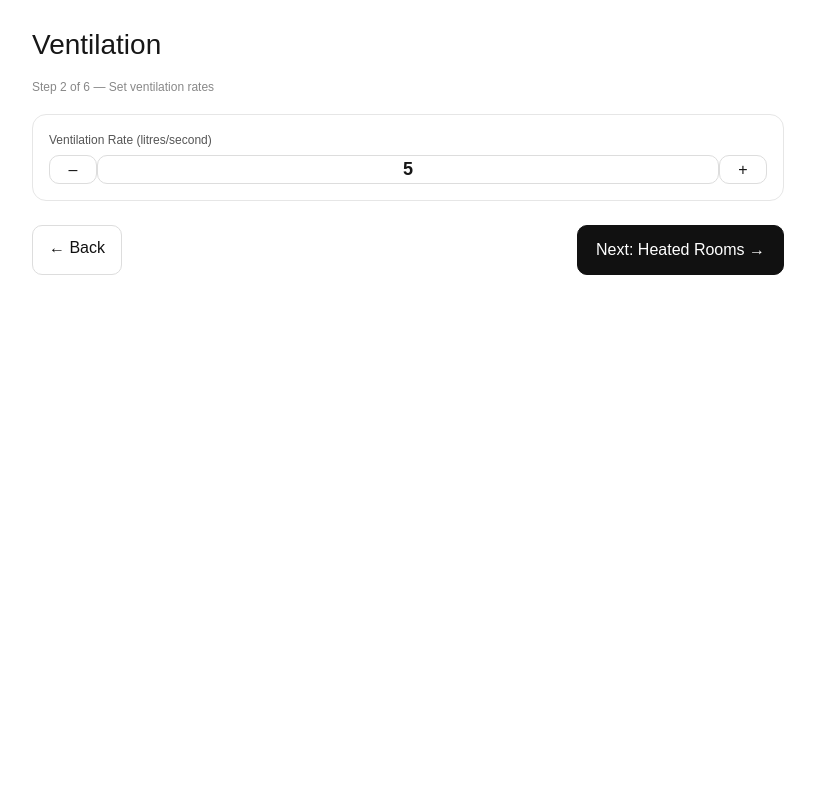
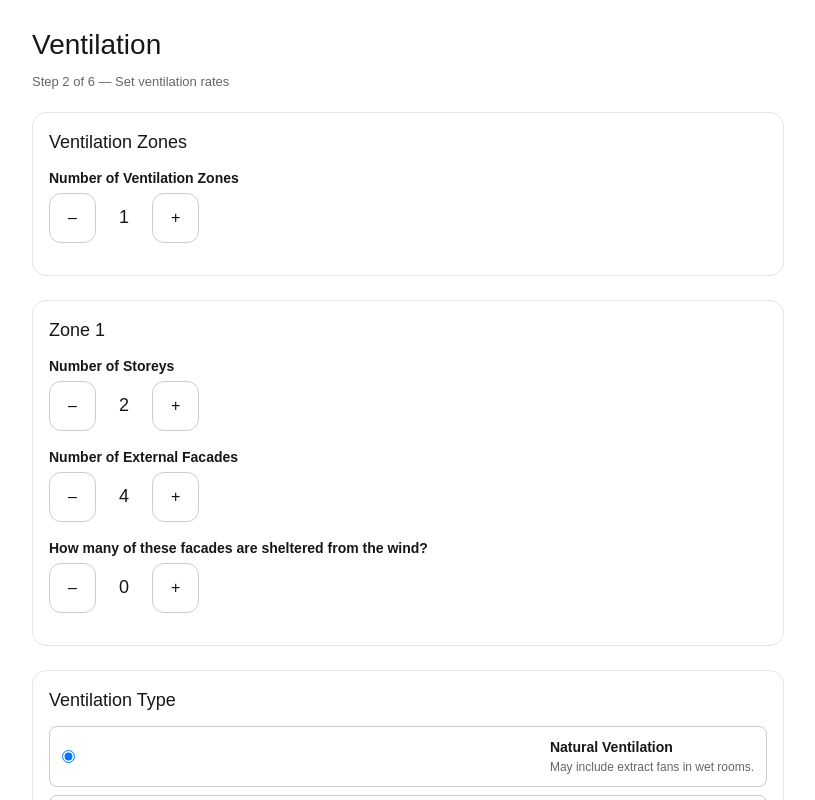
Before and after one commit to damowhu11-1979/heat-demand, a Next.js app: page /ventilation in a window 1280 px wide. Shown: the top 800 px of the page, without its empty margins (232-1047 px from the left). Built offline with nearby package versions, Linux system fonts and the light colour scheme.

Commit message:
Update page.tsx

```diff
--- a/app/ventilation/page.tsx
+++ b/app/ventilation/page.tsx
@@ -1,15 +1,13 @@
 'use client';
 
-import React, { useEffect, useMemo, useState } from 'react';
+import React, { useEffect, useState } from 'react';
 import Link from 'next/link';
 
-/* ----- tiny localStorage helpers ----- */
-const VENT_KEY = 'mcs.ventilation';
-
+/* ----- Helpers ----- */
 const readVent = () => {
   if (typeof window === 'undefined') return null;
   try {
-    const r = localStorage.getItem(VENT_KEY);
+    const r = localStorage.getItem('mcs.ventilation');
     return r ? JSON.parse(r) : null;
   } catch {
     return null;
@@ -19,26 +17,13 @@ const readVent = () => {
 const writeVent = (obj: any) => {
   if (typeof window === 'undefined') return;
   try {
-    localStorage.setItem(VENT_KEY, JSON.stringify(obj));
-  } catch {
-    // ignore
-  }
+    localStorage.setItem('mcs.ventilation', JSON.stringify(obj));
+  } catch {}
 };
 
-/* ----- small UI bits ----- */
+/* ----- Small UI Bits ----- */
 function Label({ children }: { children: React.ReactNode }) {
-  return (
-    <label
-      style={{
-        display: 'block',
-        fontSize: 12,
-        color: '#555',
-        marginBottom: 6,
-      }}
-    >
-      {children}
-    </label>
-  );
+  return <label style={{ display: 'block', fontSize: 14, fontWeight: 600, marginBottom: 4 }}>{children}</label>;
 }
 
 const card: React.CSSProperties = {
@@ -46,124 +31,104 @@ const card: React.CSSProperties = {
   border: '1px solid #e6e6e6',
   borderRadius: 14,
   padding: 16,
+  marginBottom: 24
 };
 
-const btnBox: React.CSSProperties = {
-  border: '1px solid #ddd',
-  borderRadius: 10,
-  background: '#fff',
-  cursor: 'pointer',
-};
+const inputRow: React.CSSProperties = { marginBottom: 16 };
+const primaryBtn: React.CSSProperties = { background: '#111', color: '#fff', padding: '12px 18px', borderRadius: 12, textDecoration: 'none', border: 0 };
+const secondaryBtn: React.CSSProperties = { background: '#fff', color: '#111', padding: '12px 18px', borderRadius: 12, textDecoration: 'none', border: '1px solid #ccc' };
 
-const valBox: React.CSSProperties = {
-  border: '1px solid #ddd',
-  borderRadius: 10,
-  display: 'grid',
-  placeItems: 'center',
-  fontSize: 18,
-  fontWeight: 600,
-};
-
-const primaryBtn: React.CSSProperties = {
-  border: '1px solid #111',
-  borderRadius: 10,
-  padding: '12px 18px',
-  background: '#111',
-  color: '#fff',
-  textDecoration: 'none',
-};
-
-const secondaryBtn: React.CSSProperties = {
-  border: '1px solid #ddd',
-  borderRadius: 10,
-  padding: '10px 16px',
-  background: '#fff',
-  color: '#111',
-  textDecoration: 'none',
+const btnBox = {
+  border: '1px solid #ccc',
+  padding: '10px 12px',
+  borderRadius: 8,
+  display: 'flex',
+  justifyContent: 'space-between',
+  alignItems: 'center',
+  marginBottom: 8,
+  fontSize: 14,
+  cursor: 'pointer'
 };
 
 /* ----- Stepper component ----- */
-function Stepper({
-  value,
-  setValue,
-  min = 0,
-  max = 999,
-  ariaLabel,
-}: {
-  value: number;
-  setValue: (n: number) => void;
-  min?: number;
-  max?: number;
-  ariaLabel?: string;
+function Stepper({ label, value, setValue, min = 0, max = 20 }: {
+  label: string, value: number, setValue: (n: number) => void, min?: number, max?: number
 }) {
-  const dec = () => setValue(Math.max(min, value - 1));
-  const inc = () => setValue(Math.min(max, value + 1));
-
   return (
-    <div
-      style={{
-        display: 'grid',
-        gridTemplateColumns: '48px 1fr 48px',
-        gap: 0,
-        alignItems: 'stretch',
-      }}
-    >
-      <button
-        type="button"
-        onClick={dec}
-        aria-label={`decrease ${ariaLabel || 'value'}`}
-        style={btnBox}
-      >
-        –
-      </button>
-      <div style={valBox} aria-live="polite">
-        {value}
+    <div style={inputRow}>
+      <Label>{label}</Label>
+      <div style={{ display: 'flex', alignItems: 'center', gap: 8 }}>
+        <button onClick={() => setValue(Math.max(min, value - 1))} style={secondaryBtn}>–</button>
+        <div style={{ minWidth: 40, textAlign: 'center', fontSize: 18 }}>{value}</div>
+        <button onClick={() => setValue(Math.min(max, value + 1))} style={secondaryBtn}>+</button>
       </div>
-      <button
-        type="button"
-        onClick={inc}
-        aria-label={`increase ${ariaLabel || 'value'}`}
-        style={btnBox}
-      >
-        +
-      </button>
     </div>
   );
 }
 
-/* ----- ✅ Default Page Component Export ----- */
 export default function VentilationPage(): React.JSX.Element {
-  const [ventRate, setVentRate] = useState(5);
+  const [zones, setZones] = useState(1);
+  const [storeys, setStoreys] = useState(2);
+  const [facades, setFacades] = useState(4);
+  const [sheltered, setSheltered] = useState(0);
+  const [type, setType] = useState('natural');
 
-  // Load on mount
   useEffect(() => {
     const saved = readVent();
-    if (saved?.ventRate !== undefined) {
-      setVentRate(saved.ventRate);
+    if (saved) {
+      if (saved.zones !== undefined) setZones(saved.zones);
+      if (saved.storeys !== undefined) setStoreys(saved.storeys);
+      if (saved.facades !== undefined) setFacades(saved.facades);
+      if (saved.sheltered !== undefined) setSheltered(saved.sheltered);
+      if (saved.type) setType(saved.type);
     }
   }, []);
 
-  // Save when value changes
   useEffect(() => {
-    writeVent({ ventRate });
-  }, [ventRate]);
+    writeVent({ zones, storeys, facades, sheltered, type });
+  }, [zones, storeys, facades, sheltered, type]);
 
   return (
     <main style={{ maxWidth: 800, margin: '0 auto', padding: 24 }}>
-      <h1 style={{ fontSize: 28, marginBottom: 12 }}>Ventilation</h1>
-      <div style={{ color: '#888', fontSize: 12, marginBottom: 18 }}>
-        Step 2 of 6 — Set ventilation rates
-      </div>
+      <h1 style={{ fontSize: 28, marginBottom: 6 }}>Ventilation</h1>
+      <div style={{ fontSize: 13, color: '#666', marginBottom: 20 }}>Step 2 of 6 — Set ventilation rates</div>
 
       <section style={card}>
-        <Label>Ventilation Rate (litres/second)</Label>
-        <Stepper
-          value={ventRate}
-          setValue={setVentRate}
-          min={0}
-          max={50}
-          ariaLabel="ventilation rate"
-        />
+        <h2 style={{ fontSize: 18, marginBottom: 12 }}>Ventilation Zones</h2>
+        <Stepper label="Number of Ventilation Zones" value={zones} setValue={setZones} />
+      </section>
+
+      <section style={card}>
+        <h2 style={{ fontSize: 18, marginBottom: 12 }}>Zone 1</h2>
+        <Stepper label="Number of Storeys" value={storeys} setValue={setStoreys} />
+        <Stepper label="Number of External Facades" value={facades} setValue={setFacades} />
+        <Stepper label="How many of these facades are sheltered from the wind?" value={sheltered} setValue={setSheltered} max={facades} />
+      </section>
+
+      <section style={card}>
+        <h2 style={{ fontSize: 18, marginBottom: 12 }}>Ventilation Type</h2>
+        {[
+          { key: 'natural', label: 'Natural Ventilation', desc: 'May include extract fans in wet rooms.' },
+          { key: 'mev', label: 'Mechanical Extract Ventilation (MEV)', desc: 'Extract-only unbalanced system.' },
+          { key: 'mv', label: 'Mechanical Ventilation (MV)', desc: 'Balanced (supply + extract).' },
+          { key: 'mvhr', label: 'Mechanical Ventilation with Heat Recovery (MVHR)', desc: 'Whole-house recovery, efficiency required.' },
+          { key: 'piv', label: 'Positive Input Ventilation (PIV)', desc: 'Supply-only positive pressure.' }
+        ].map(opt => (
+          <label key={opt.key} style={btnBox}>
+            <input
+              type="radio"
+              name="ventType"
+              value={opt.key}
+              checked={type === opt.key}
+              onChange={() => setType(opt.key)}
+              style={{ marginRight: 10 }}
+            />
+            <div>
+              <div style={{ fontWeight: 600 }}>{opt.label}</div>
+              <div style={{ fontSize: 12, color: '#666' }}>{opt.desc}</div>
+            </div>
+          </label>
+        ))}
       </section>
 
       <div style={{ display: 'flex', justifyContent: 'space-between', marginTop: 24 }}>
```
